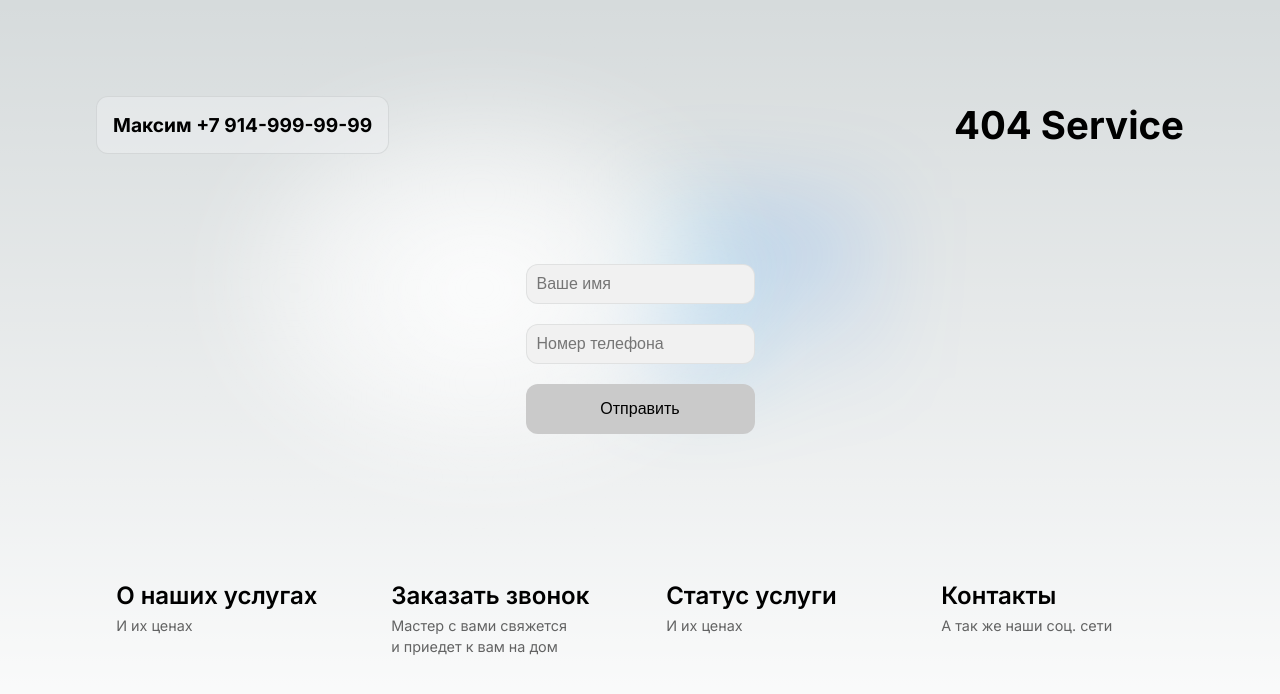
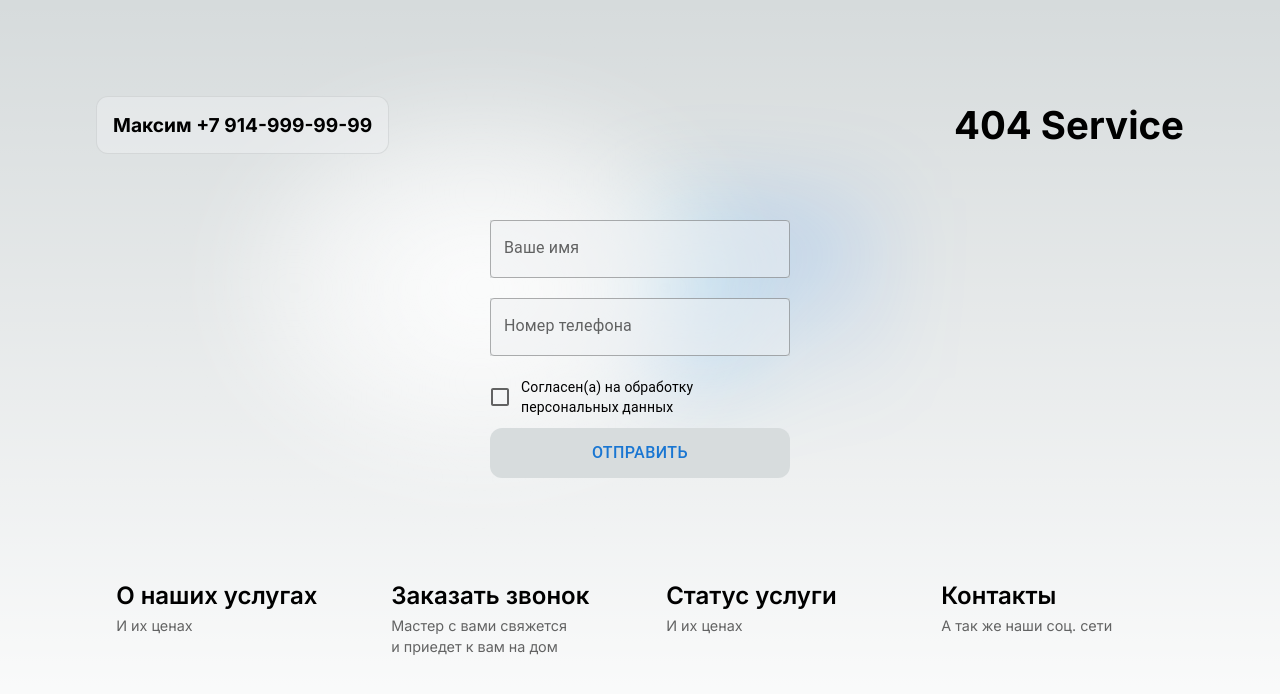
Before and after one commit to EndreiDarkRose/404Service, a Next.js app: page /call in a window 1280 px wide. Before the commit this address had no page. Shown: the top 694 px of the page. Built offline with nearby package versions, Linux system fonts and the light colour scheme.

Commit message:
fix input form

```diff
--- a/package.json
+++ b/package.json
@@ -9,6 +9,9 @@
     "lint": "next lint"
   },
   "dependencies": {
+    "@emotion/react": "^11.11.4",
+    "@emotion/styled": "^11.11.0",
+    "@mui/material": "^5.15.14",
     "axios": "^1.6.7",
     "next": "14.1.1",
     "react": "^18",
--- a/src/app/call/call.module.scss
+++ b/src/app/call/call.module.scss
@@ -3,12 +3,11 @@
   flex-direction: column;
   margin-bottom: 20px;
   gap: 10px;
+  max-width: 300px;
   input {
-    padding: 10px;
-    background-color: #f1f1f1;
-    border: 1px solid rgba(var(--card-border-rgb), 0.15);
-    border-radius: 12px;
-    font-size: 16px;
+    background-color: rgba(238, 240, 241, 0.5);
+    border: 1px solid rgba(172, 175, 176, 0.3);
+
     outline: none;
     color: #000;
   }
@@ -21,7 +20,7 @@
     padding: 10px 20px;
     border: none;
     border-radius: 12px;
-    background-color: #cacaca;
+    background-color: #d7dcdd;
     font-size: 16px;
     cursor: pointer;
     transition: background-color 0.3s ease;
@@ -29,7 +28,7 @@
     text-align: center;
 
     &:hover {
-      background-color: #91c4eb;
+      background-color: #cee0f0;
     }
   }
   .message {
--- a/src/app/call/page.tsx
+++ b/src/app/call/page.tsx
@@ -4,6 +4,14 @@ import React from "react";
 import styles from "./call.module.scss";
 import axios from "axios";
 import { useForm } from "react-hook-form";
+import {
+  Button,
+  Checkbox,
+  FormControl,
+  FormControlLabel,
+  TextField,
+  Typography,
+} from "@mui/material";
 
 export default function Call() {
   const {
@@ -15,30 +23,43 @@ export default function Call() {
     mode: "onBlur",
   });
 
-  const onSubmitData = (data) => {
-    axios
-      .post(`https://65e7001353d564627a8d9655.mockapi.io/User`, data)
-      .then((response) => {
-        console.log("Успешно отправлено:", response.data);
-      })
-      .catch((error) => {
-        console.error("Ошибка при отправке:", error);
-      });
-    reset();
+  const onSubmitData = async (data) => {
+    try {
+      const response = await axios.post(
+        `https://65e7001353d564627a8d9655.mockapi.io/User`,
+        data
+      );
+      console.log("Успешно отправлено:", response.data);
+      reset();
+    } catch (error) {
+      console.error("Ошибка при отправке:", error);
+    }
   };
+  React.useEffect(() => {
+    const asteriskElement = document.querySelector(
+      ".MuiFormControlLabel-asterisk"
+    );
+    if (asteriskElement) {
+      asteriskElement.remove();
+    }
+  }, []);
+
   return (
     <form className={styles.inputSection} onSubmit={handleSubmit(onSubmitData)}>
-      <input
-        placeholder="Ваше имя"
+      <TextField
+        label="Ваше имя"
+        variant="outlined"
+        sx={{ borderRadius: 12 }}
         {...register("name", {
           required: true,
         })}
       />
       <div>{errors?.name && <p className={styles.message}>Ведите имя</p>}</div>
-      <input
+      <TextField
+        label="Номер телефона"
+        variant="outlined"
         type="number"
         inputMode="numeric"
-        placeholder="Номер телефона"
         {...register("phoneNumber", {
           required: true,
           minLength: 11,
@@ -49,7 +70,19 @@ export default function Call() {
           <p className={styles.message}>Неправильно набран номер</p>
         )}
       </div>
-      <button type="submit">Отправить</button>
+      <FormControlLabel
+        required
+        control={<Checkbox />}
+        label={
+          <Typography variant="body2">
+            Согласен(а) на обработку{" "}
+            <a href="/policy" target="_blank" rel="noopener noreferrer">
+              персональных данных
+            </a>
+          </Typography>
+        }
+      />
+      <Button type="submit">Отправить</Button>
     </form>
   );
 }
```
Also changed, not shown: 1 other file (tests, documents, lock files or other folders).
